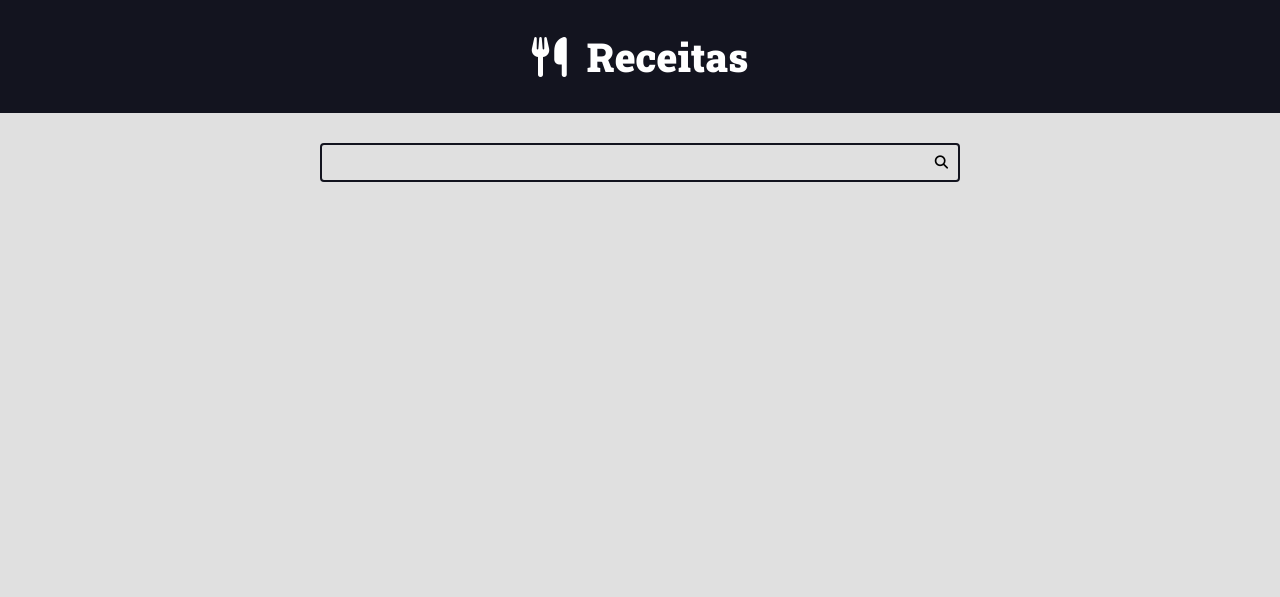
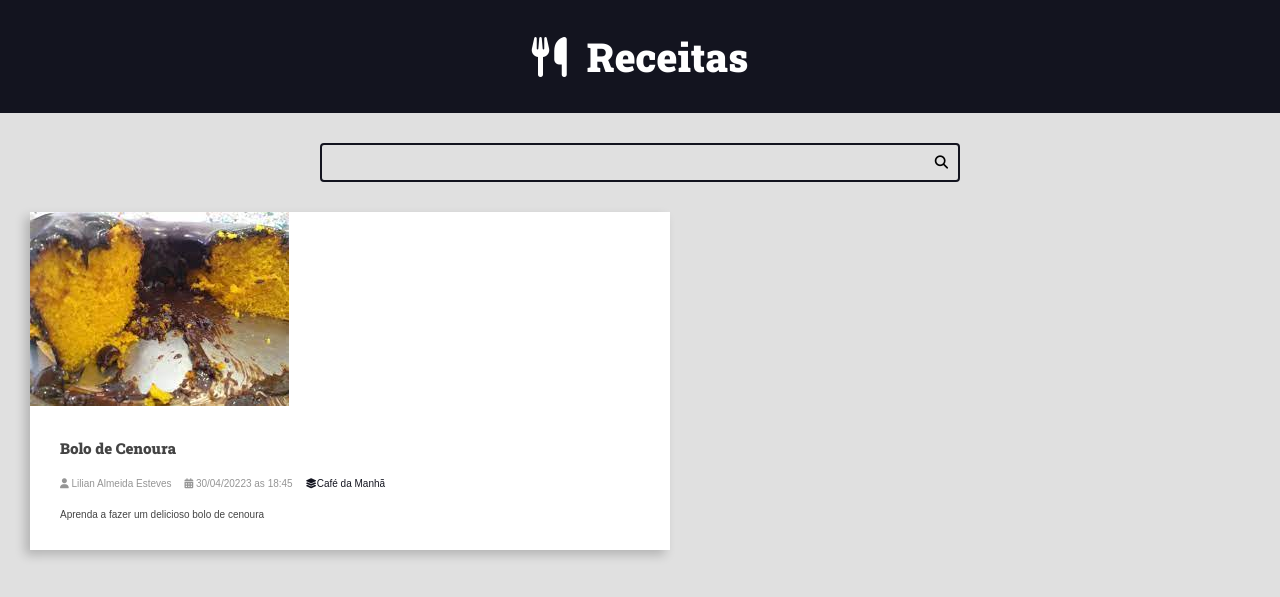
Before and after one commit to IngridEsteves/curso-django-projeto1, a Django app: page / in a window 1280 px wide. Shown: the top 597 px of the page. Run offline with Django 4.2, Linux system fonts and the light colour scheme.

Commit message:
grid-part1

```diff
--- a/recipes/templates/recipes/pages/home.html
+++ b/recipes/templates/recipes/pages/home.html
@@ -3,13 +3,35 @@
 <body>
     {% include 'recipes/partials/header.html' %}
 
-    <div class="search-container">
-        <div class="container">
-            <form action="" class="search-form">
-                <input type="search" class="search-input" name="search">
-                <button type="submit" class="search-button"><i class="fas fa-search"></i></button>
-            </form>
+    {% include 'recipes/partials/search.html' %}
+
+    <main class="main-content-container">
+        <div class="main-content main-containt-list container">
+            <div class="recipe recipe-list-item">
+                <div class="recipe-cover">
+                    <img src="/recipes/images/bolodecenoura.jpg" alt="Bolo de Cenoura">
+                </div>
+                <div class="recipe-title-container">
+                    <h2 class="recipe-title"> Bolo de Cenoura</h2>
+                </div>
+                <div class="recipe-author">
+                    <span class="recipe-author-item">
+                        <i class="fas fa-user"></i>
+                        Lilian Almeida Esteves
+                    </span>
+                    <span class="recipe-author-item">
+                        <i class="fas fa-calendar-alt"></i> 30/04/20223 as 18:45
+                    </span>
+                    <span class="recipe-author-iten">
+                        <a href="recipes/category/cafe-da-manha/"><i class="fas fa-layer-group"></i><span>Café da Manhã</span></a>
+                    </span>
+                </div>
+                <div class="recipe-content">
+                    <p>Aprenda a fazer um delicioso bolo de cenoura</p>
+                </div>
+            </div>
         </div>
-    </div>
+    </main>
+
 </body>
 </html>
--- a/recipes/templates/recipes/partials/head.html
+++ b/recipes/templates/recipes/partials/head.html
@@ -74,6 +74,7 @@
             font-size: 1.6 rem;
             font-family: var(--font-primary);
             background: var(--color-gray-1);
+            color: var(--color-dark-text);
         }
 
         h1, h2, h3, h4, h5, h6 {
@@ -150,5 +151,69 @@
 
         }
 
+        .main-content {
+            padding-top: 0;
+
+        }
+
+        .main-content-list {
+            display: grid;
+            grid-template-columns: repeat(auto-fit, minmax(340px, 1fr));
+            gap: var(--spacing-gutter-large);
+        }
+
+        .recipe {
+            background: var(--color-white);
+            box-shadow: -5px 5px 10px rgba(0, 0, 0, .2);
+            transform: scale(1);
+            transition: all 300ms ease-in-out;
+
+        }
+
+        .recipe img {
+            max-width: 100%;
+
+        }
+
+        .recipe-list-item {
+            max-width: 64rem;
+
+        }
+
+        .recipe-list-item:hover {
+            transform: scale(1.02);
+            box-shadow: -8px 8px 18px rgba(0, 0, 0, .25);
+        }
+
+        .recipe-title-container {
+            padding: var(--spacing-gutter-medium);
+            padding-bottom: 2rem;
+        }
+
+        .recipe-author {
+            padding: 0 var(--spacing-gutter-medium);
+            color: var(--color-gray-4);
+
+        }
+
+        .recipe-author-item {
+            margin-right: 1rem;
+        }
+
+        .recipe-author a {
+            color: var(--color-primary-dark);
+            transition: all 300ms ease-in-out;
+            text-decoration: none;
+        }
+
+        .recipe-author a:hover {
+            color: var(--color-primary);
+        }
+
+        .recipe-content {
+            padding: var(--spacing-gutter-medium);
+            padding-top: 2rem;
+        }
+
     </style>
 </head>
--- /dev/null
+++ b/recipes/templates/recipes/partials/search.html
@@ -0,0 +1,8 @@
+<div class="search-container">
+    <div class="container">
+        <form action="" class="search-form">
+            <input type="search" class="search-input" name="search">
+            <button type="submit" class="search-button"><i class="fas fa-search"></i></button>
+        </form>
+    </div>
+</div>
```
Also changed, not shown: recipes/templates/recipes/partials/images/bolodecenoura.jpg (added).
